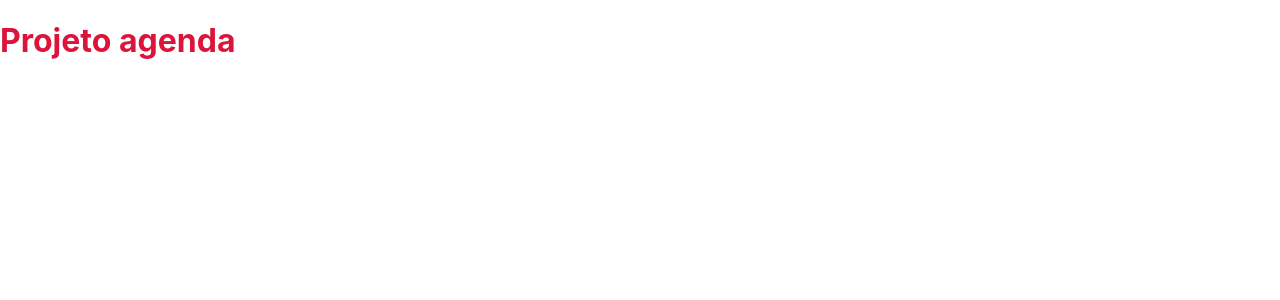
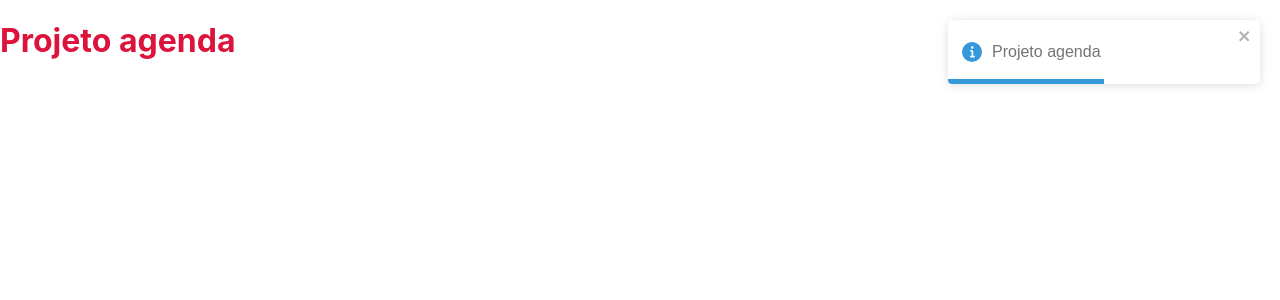
Before and after one commit to fga-eps-mds/2022-1-schedula-front, a Next.js app: page / in a window 1280 px wide. Shown: the top 300 px of the page. Built offline with nearby package versions, Linux system fonts and the light colour scheme.

Commit message:
add toastify

```diff
--- a/next.config.js
+++ b/next.config.js
@@ -1,7 +1,7 @@
 /** @type {import('next').NextConfig} */
 const nextConfig = {
-  reactStrictMode: true,
+  reactStrictMode: false,
   swcMinify: true,
-}
+};
 
-module.exports = nextConfig
+module.exports = nextConfig;
--- a/package.json
+++ b/package.json
@@ -11,7 +11,8 @@
   "dependencies": {
     "next": "12.2.2",
     "react": "18.2.0",
-    "react-dom": "18.2.0"
+    "react-dom": "18.2.0",
+    "react-toastify": "^9.0.5"
   },
   "devDependencies": {
     "@types/node": "18.0.3",
--- a/pages/_app.tsx
+++ b/pages/_app.tsx
@@ -1,8 +1,15 @@
 import '../styles/globals.css';
 import type { AppProps } from 'next/app';
+import { ToastContainer } from 'react-toastify';
+import 'react-toastify/dist/ReactToastify.css';
 
 function MyApp({ Component, pageProps }: AppProps) {
-  return <Component {...pageProps} />;
+  return (
+    <>
+      <Component {...pageProps} />
+      <ToastContainer />
+    </>
+  );
 }
 
 export default MyApp;
--- a/pages/index.tsx
+++ b/pages/index.tsx
@@ -1,7 +1,13 @@
 import type { NextPage } from 'next';
+import { useEffect } from 'react';
+import { toast } from 'react-toastify';
 import styles from '../styles/Home.module.css';
 
 const Home: NextPage = () => {
+  useEffect(() => {
+    toast.info('Projeto agenda');
+  }, []);
+
   return <h1 className={styles.crimson}>Projeto agenda</h1>;
 };
 
```
Also changed, not shown: 1 other file (tests, documents, lock files or other folders).
